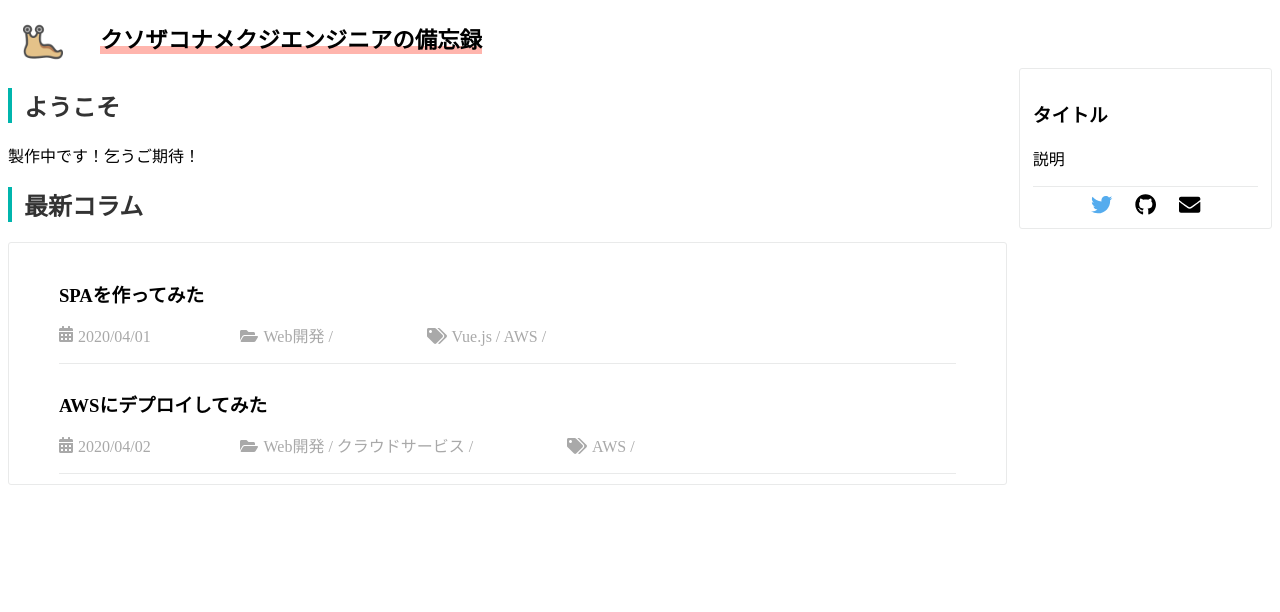
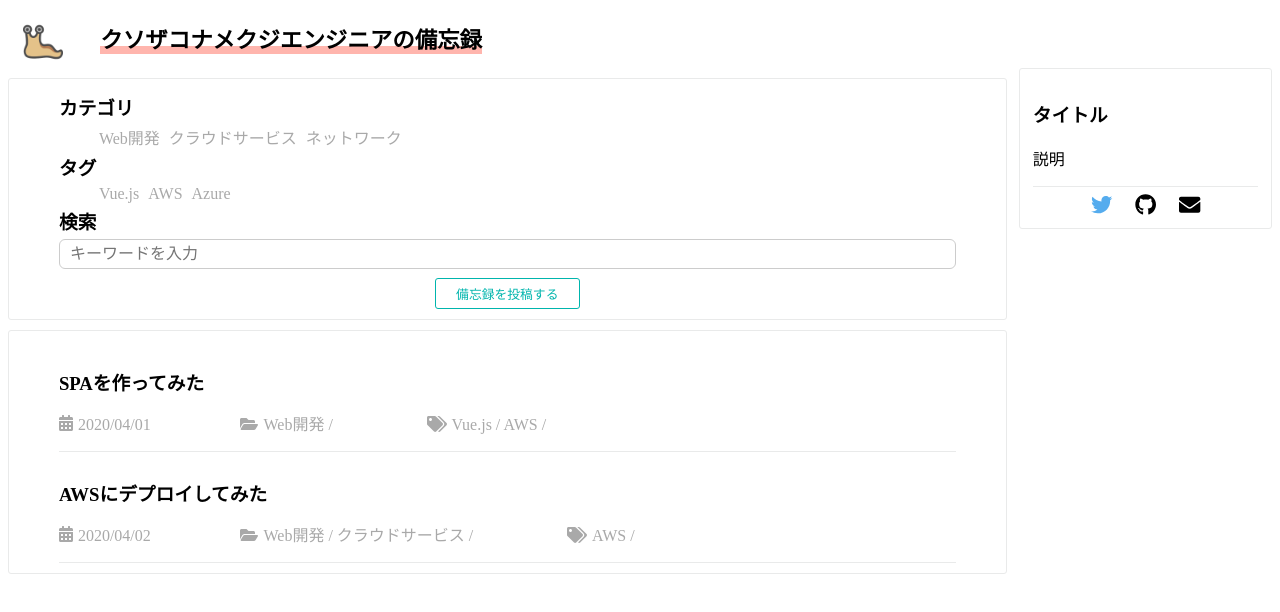
Before and after one commit to AwataKyosuke/my_histroy, a Vue app: page / in a window 1280 px wide. Shown: the top 612 px of the page. Built offline with nearby package versions, Linux system fonts and the light colour scheme; what vue-js-modal would draw is missing.

Commit message:
REMOVE:不要なビューファイル削除

```diff
--- a/src/views/Home.vue
+++ b/src/views/Home.vue
@@ -2,35 +2,115 @@
 
   <div>
 
-    <SectionHeader title="ようこそ" />
-    <p>製作中です！乞うご期待！</p>
+    <div class="search-box">
 
-    <SectionHeader title="最新コラム" />
+      <h3 class="search-title">カテゴリ</h3>
+      <CategoryList v-bind:categories="categories" />
 
-    <ArticleList v-bind:articles="articles" />
+      <h3 class="search-title">タグ</h3>
+      <TagList v-bind:tags="tags" />
+
+      <h3 class="search-title">検索</h3>
+      <input type="text" class="search-input" placeholder="キーワードを入力" v-model="filterKeyword" />
+
+      <div class="new-article-button-box">
+        <Button :text="'備忘録を投稿する'" @clicked="newPost" />
+      </div>
+
+    </div>
+
+    <ArticleList v-bind:articles="validArticles" />
 
   </div>
 
 </template>
 
 <script>
-import SectionHeader from '@/components/atoms/SectionHeader'
+import CategoryList from '@/components/organsms/CategoryList'
+import TagList from '@/components/organsms/TagList'
 import ArticleList from '@/components/organsms/ArticleList'
+import Button from '@/components/atoms/Button'
 
 export default {
 
-  data(){
-    return{
-      articles: this.$store.state.filteredArticles
+  data () {
+    return {
+      categories: this.$store.state.categories,
+      tags: this.$store.state.tags,
+      articles: this.$store.getters.filterArticles,
+      keyword: this.$store.state.keyword,
     }
   },
 
-  components: {
-    SectionHeader,
-    ArticleList
+  components:{
+    CategoryList,
+    TagList,
+    ArticleList,
+    Button,
+  },
+
+  computed: {
+    validArticles: function () {
+      return this.$store.state.filteredArticles
+    },
+
+    filterKeyword: {
+      get() {
+        return this.$store.getters.filterKeyword
+      },
+      set(value) {
+        this.$store.commit('filterKeyword', value)
+        this.$store.commit('filteringArticle')
+      }
+    },
+  },
+
+  methods: {
+    newPost(){
+      this.$router.push({ name: 'NewArticle' })
+    }
   },
 }
 </script>
 
 <style scoped>
+
+.search-box {
+  box-sizing: border-box;
+  width: 100%;
+  padding: 1% 5%;
+  margin: 1% 0;
+  border: 0.5px solid #e9eaea;
+  border-radius: 3px;
+  transition: 0.3s;
+}
+
+.search-title {
+  margin: 0.5% 0;
+}
+
+.search-input {
+  box-sizing: border-box;
+  width: 100%;
+  height: 30px;
+  padding: 0 10px;
+  margin: 0;
+  font-size: 16px;
+  color: #333;
+  border: solid 1px #ccc;
+  border-radius: 6px;
+  outline: 0;
+  transition: 0.3s;
+  -webkit-appearance: none;
+}
+
+.search-input:focus {
+  border: 1px solid #00b5ad;
+}
+
+.new-article-button-box {
+  margin: 1% 0 0 0;
+  text-align: center;
+}
+
 </style>
```
Also changed, not shown: src/views/About.vue (deleted, +0 -22 lines), src/views/Articles.vue (deleted, +0 -120 lines), src/views/Experience.vue (deleted, +0 -22 lines), src/views/Products.vue (deleted, +0 -22 lines).
